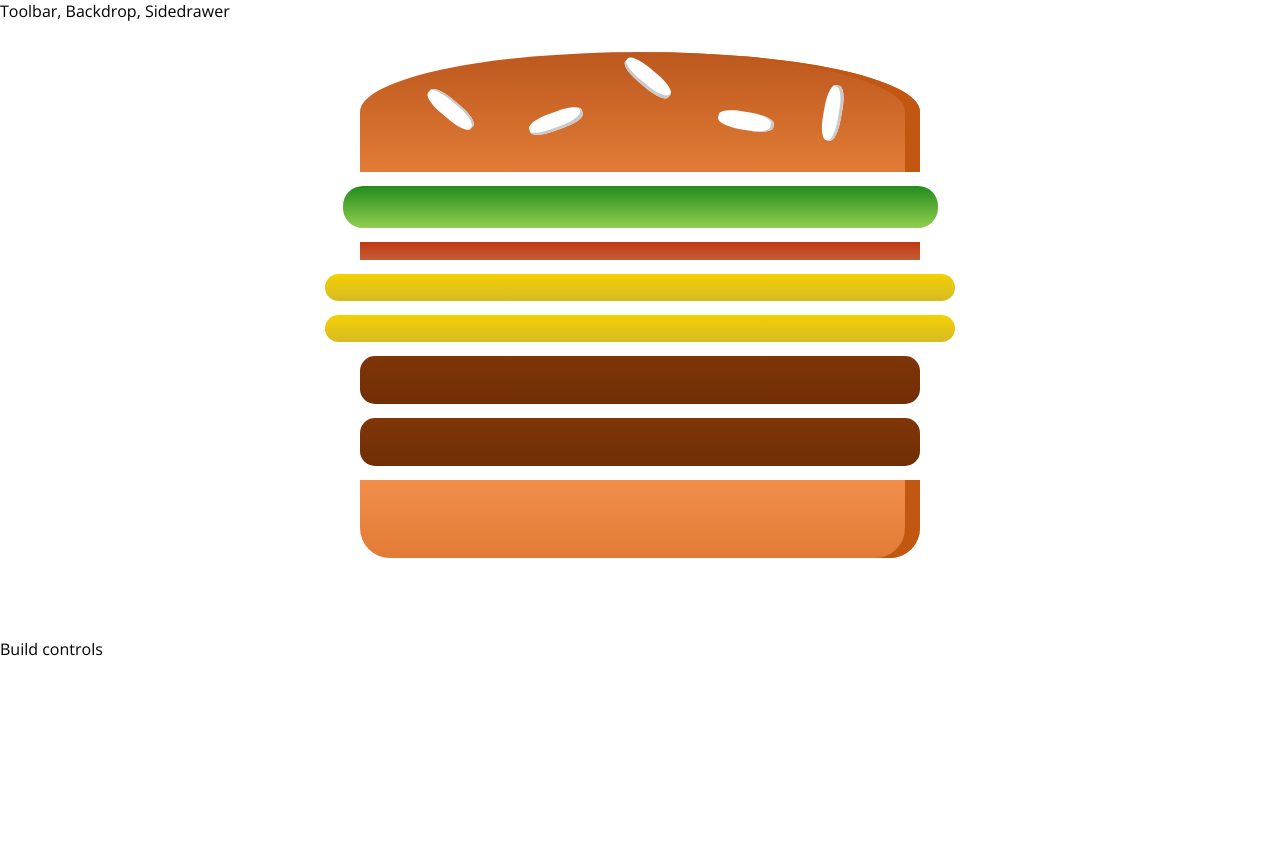
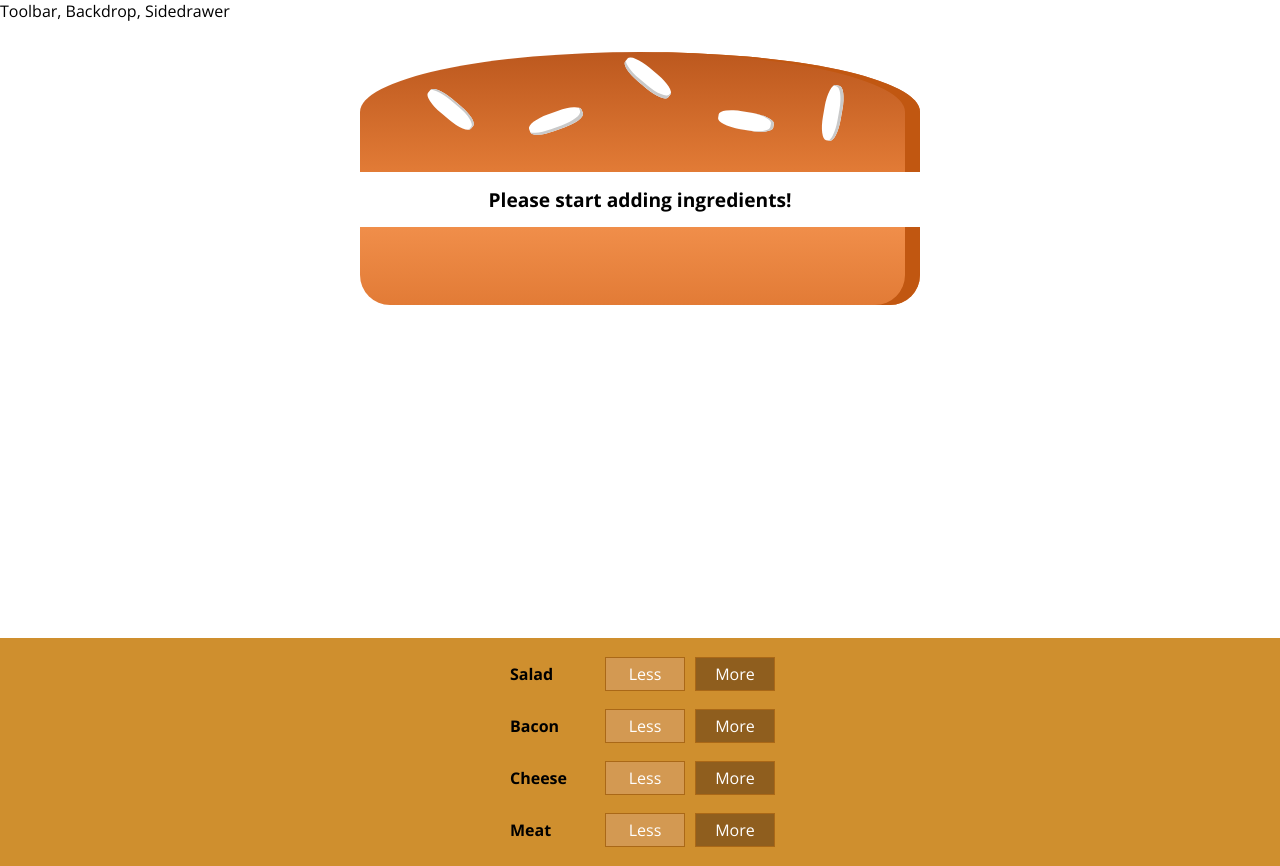
Before and after one commit to abhinn-ankit/burger-builder, a React (Create React App) app: page / in a window 1280 px wide. Before the commit the page ends 800 px from the top, so only its background shows below. Built offline with nearby package versions, Linux system fonts and the light colour scheme.

Commit message:
Add build controls components

```diff
--- /dev/null
+++ b/src/components/Burger/BuildControls/BuildContols.module.scss
@@ -0,0 +1,12 @@
+.BuildControls {
+  width: 100%;
+  background-color: #cf8f2e;
+  display: flex;
+  flex-flow: column;
+  align-items: center;
+  -webkit-box-shadow: 0px 2px 1px #ccc;
+  -moz-box-shadow: 0px 2px 1px #ccc;
+  box-shadow: 0px 2px 1px #ccc;
+  margin: auto;
+  padding: 10px 0;
+}
--- /dev/null
+++ b/src/components/Burger/BuildControls/BuildControl/BuildControl.module.scss
@@ -0,0 +1,53 @@
+.BuildControl {
+  display: flex;
+  justify-content: space-between;
+  align-items: center;
+  margin: 5px 0;
+  button {
+    display: block;
+    font: inherit;
+    padding: 5px;
+    margin: 0 5px;
+    width: 80px;
+    border: 1px solid #aa6817;
+    cursor: pointer;
+    outline: none;
+    &:disabled {
+      background-color: #ac9980;
+      border: 1px solid #7e7365;
+      color: #ccc;
+      cursor: default;
+    }
+    &:hover:disabled {
+      background-color: #ac9980;
+      color: #ccc;
+      cursor: not-allowed;
+    }
+  }
+  .Less {
+    background-color: #d39952;
+    color: white;
+  }
+  .More {
+    background-color: #8f5e1e;
+    color: white;
+  }
+}
+
+.Label {
+  padding: 10px;
+  font-weight: bold;
+  width: 80px;
+}
+
+.BuildControl .Less:hover,
+.BuildControl .Less:active {
+  background-color: #daa972;
+  color: white;
+}
+
+.BuildControl .More:hover,
+.BuildControl .More:active {
+  background-color: #99703f;
+  color: white;
+}
--- /dev/null
+++ b/src/components/Burger/BuildControls/BuildControl/BuildControl.tsx
@@ -0,0 +1,19 @@
+import React from 'react';
+import PropTypes from 'prop-types';
+import classes from './BuildControl.module.scss';
+
+const buildControl = props => {
+  return (
+    <div className={classes.BuildControl}>
+      <div className={classes.Label}>{props.label}</div>
+      <button className={classes.Less}>Less</button>
+      <button className={classes.More}>More</button>
+    </div>
+  );
+};
+
+buildControl.propTypes = {
+  label: PropTypes.string,
+};
+
+export default buildControl;
--- /dev/null
+++ b/src/components/Burger/BuildControls/BuildControls.tsx
@@ -0,0 +1,37 @@
+import React from 'react';
+import PropTypes from 'prop-types';
+import classes from './BuildContols.module.scss';
+import BuildControl from './BuildControl/BuildControl';
+
+const controls = [
+  {
+    label: 'Salad',
+    type: 'salad',
+  },
+  {
+    label: 'Bacon',
+    type: 'bacon',
+  },
+  {
+    label: 'Cheese',
+    type: 'cheese',
+  },
+  {
+    label: 'Meat',
+    type: 'meat',
+  },
+];
+
+const buildControls = props => {
+  return (
+    <div className={classes.BuildControls}>
+      {controls.map(control => {
+        return <BuildControl key={control.label} label={control.label} />;
+      })}
+    </div>
+  );
+};
+
+buildControls.propTypes = {};
+
+export default buildControls;
--- a/src/containers/BurgerBuilder/BurgerBuilder.tsx
+++ b/src/containers/BurgerBuilder/BurgerBuilder.tsx
@@ -1,14 +1,15 @@
 import React, { Component } from 'react';
 import Aux from '../../hoc/Aux';
 import Burger from '../../components/Burger/Burger';
+import BuildControls from '../../components/Burger/BuildControls/BuildControls';
 
 class BurgerBuilder extends Component {
   state = {
     ingredients: {
-      salad: 1,
-      bacon: 1,
-      cheese: 2,
-      meat: 2,
+      salad: 0,
+      bacon: 0,
+      cheese: 0,
+      meat: 0,
     },
   };
 
@@ -16,7 +17,7 @@ class BurgerBuilder extends Component {
     return (
       <Aux>
         <Burger ingredients={this.state.ingredients} />
-        <div>Build controls</div>
+        <BuildControls />
       </Aux>
     );
   }
```
